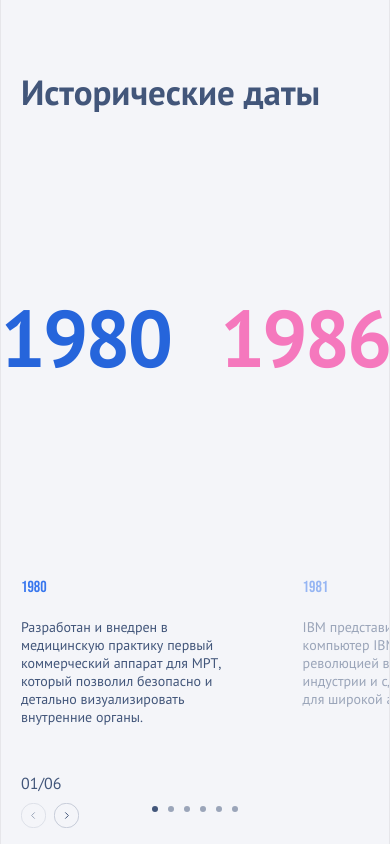
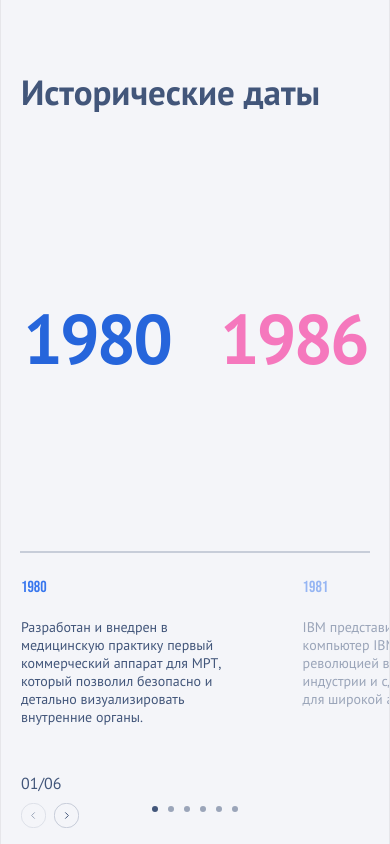
Before and after one commit to Visheyt/History-dates, a React app: page / in a window 390 px wide. Built offline with nearby package versions, Linux system fonts and the light colour scheme.

Commit message:
feat: add horizontal line before swiper container

```diff
--- a/src/components/history-block/history-block.scss
+++ b/src/components/history-block/history-block.scss
@@ -46,6 +46,15 @@
   opacity: 0;
 }
 @media (max-width: 768px) {
+  .swiper::before {
+    display: block;
+    margin: 0 auto;
+    width: 90%;
+    margin-bottom: 20px;
+    height: 2px;
+    content: '';
+    background-color: rgba(199, 205, 217, 1);
+  }
   .swiper-button-prev,
   .swiper-button-next {
     display: none;
--- a/src/main.scss
+++ b/src/main.scss
@@ -54,7 +54,7 @@ button:disabled {
     font-size: 35px;
   }
   h2 {
-    font-size: 80px;
+    font-size: 70px;
   }
 }
 @media (max-width: 350px) {
```
Also changed, not shown: 5 other files (tests, documents, lock files or other folders).
